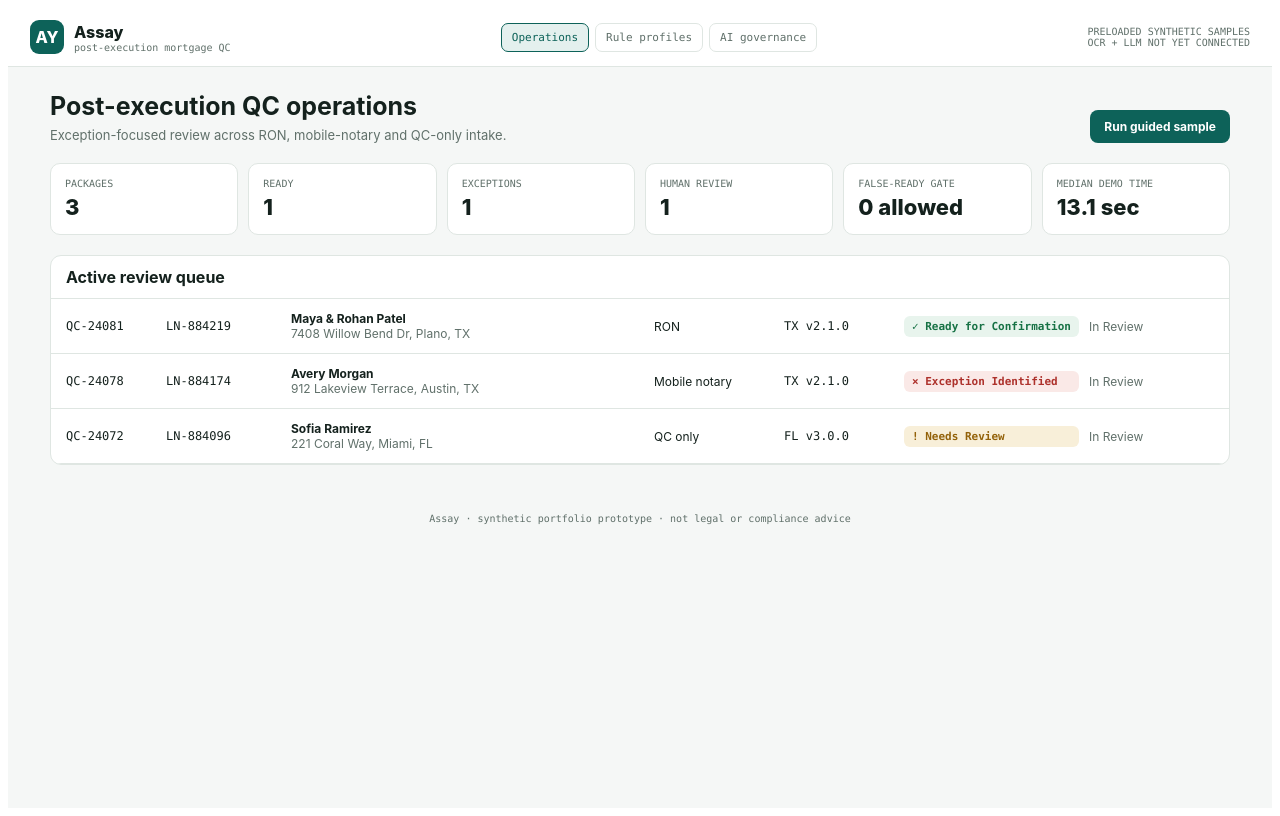
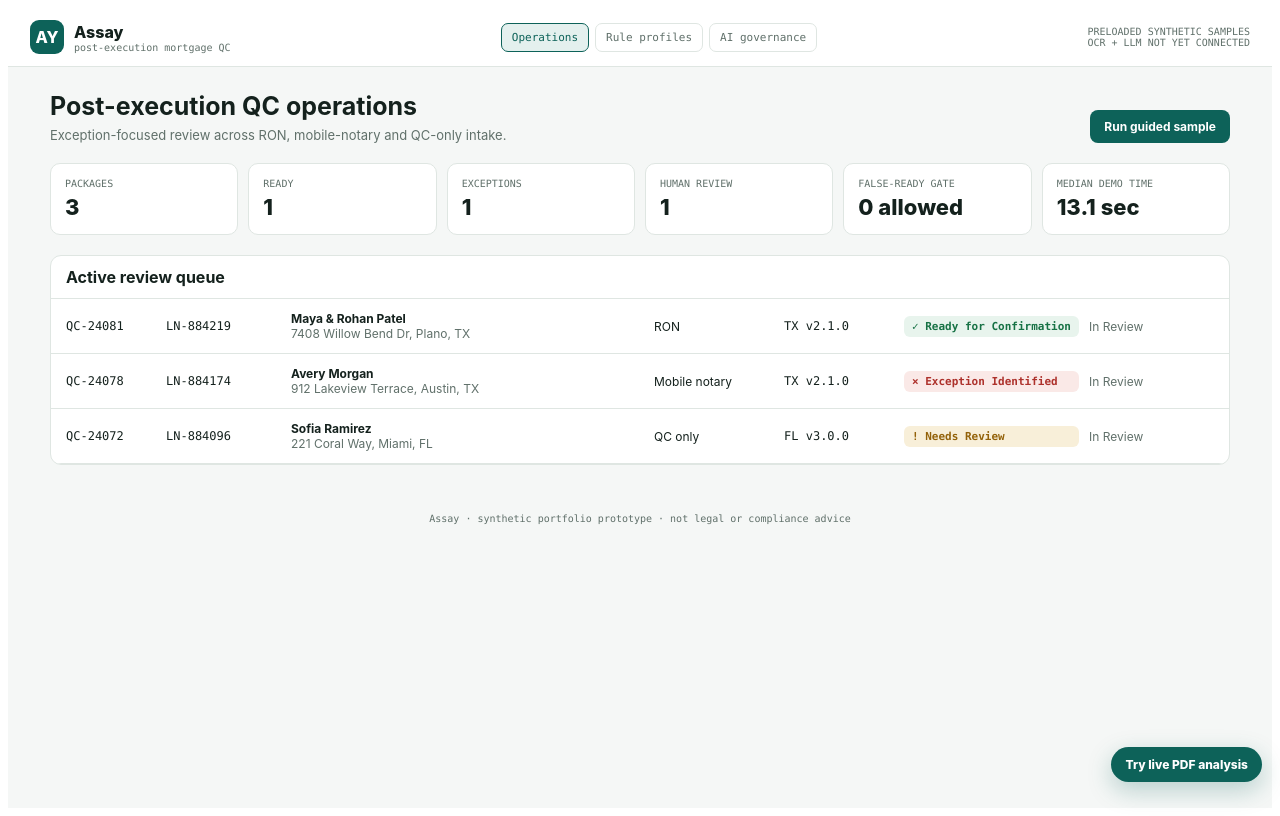
Before and after one commit to ckochar/Assay, a React (Vite) app: page / in a window 1280 px wide. Built offline with nearby package versions, Linux system fonts and the light colour scheme.

Commit message:
Expose live PDF analysis workspace

```diff
--- a/src/main.jsx
+++ b/src/main.jsx
@@ -1,9 +1,41 @@
 import React from "react";
 import ReactDOM from "react-dom/client";
 import App from "./App.jsx";
+import LiveAnalysis from "./LiveAnalysis.jsx";
+
+function Root() {
+  const isLive = window.location.pathname === "/live";
+  return (
+    <>
+      {!isLive && (
+        <a
+          href="/live"
+          style={{
+            position: "fixed",
+            right: 18,
+            bottom: 18,
+            zIndex: 100,
+            background: "#0d6259",
+            color: "white",
+            borderRadius: 999,
+            padding: "10px 14px",
+            fontFamily: "Inter, ui-sans-serif, system-ui, sans-serif",
+            fontSize: 12,
+            fontWeight: 800,
+            textDecoration: "none",
+            boxShadow: "0 8px 24px #0d625944",
+          }}
+        >
+          Try live PDF analysis
+        </a>
+      )}
+      {isLive ? <LiveAnalysis /> : <App />}
+    </>
+  );
+}
 
 ReactDOM.createRoot(document.getElementById("root")).render(
   <React.StrictMode>
-    <App />
+    <Root />
   </React.StrictMode>
 );
```
